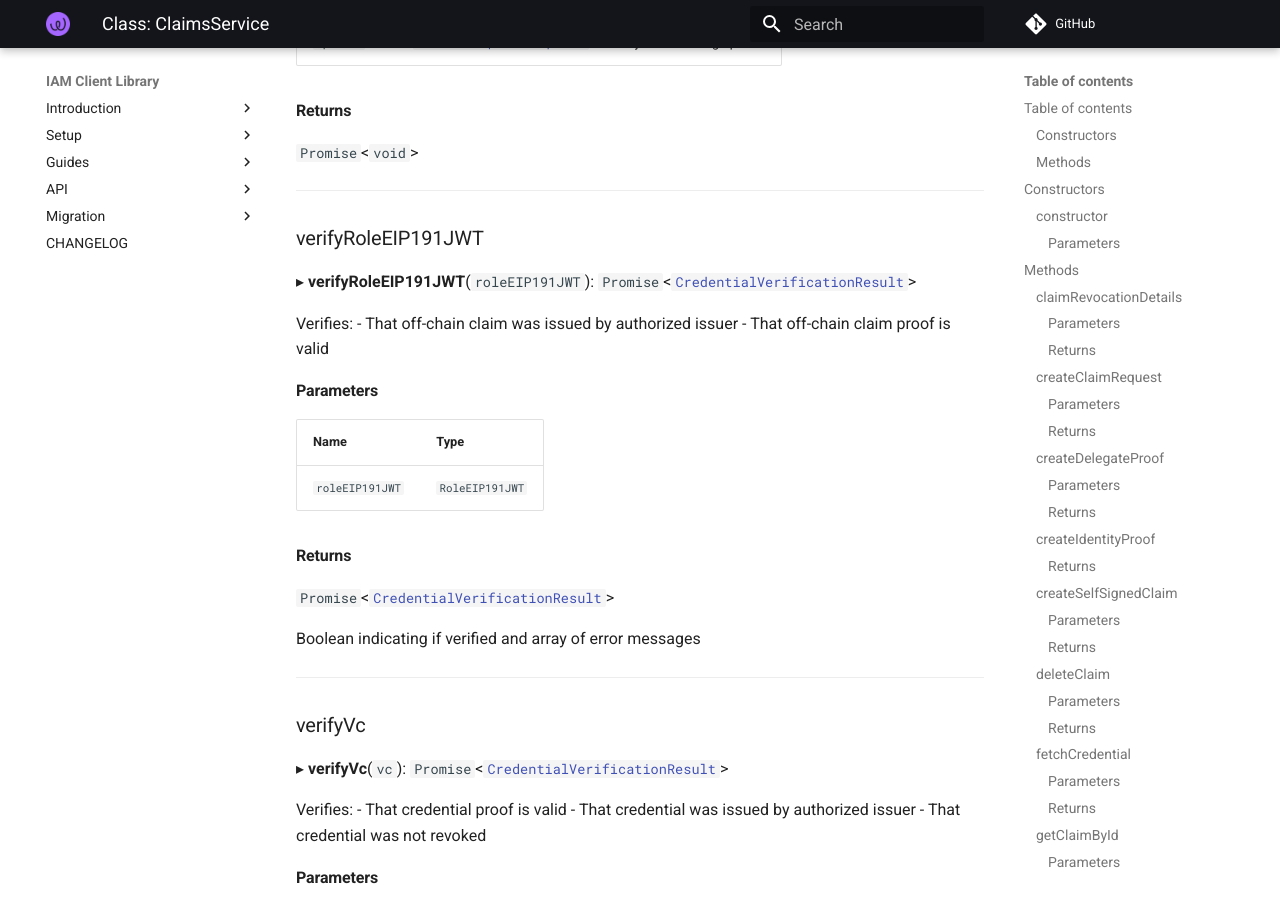
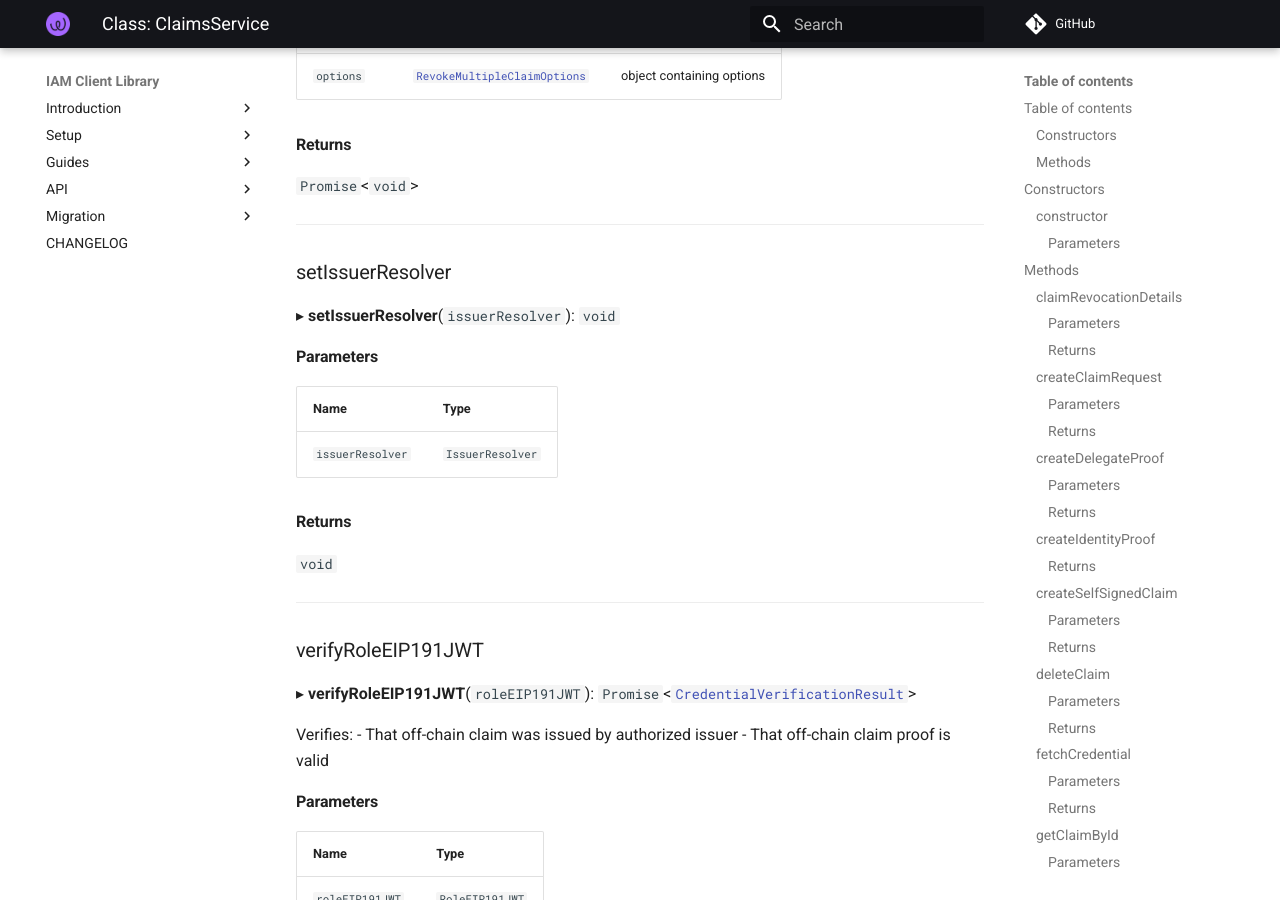
Before and after one commit to energywebfoundation/iam-client-lib, an MkDocs documentation site: the page built from docs/api/classes/modules_claims.ClaimsService.md, in a window 1280 px wide and 900 px high, scrolled down 18477 px. Built offline with MkDocs 1.6.1 and Material for MkDocs 9.7.7, drawn with Linux system fonts in a browser that asks for light colours; comment, search, counter and statistics services are not loaded.

Commit message:
feat: set issuer resolver

```diff
--- a/docs/api/classes/modules_claims.ClaimsService.md
+++ b/docs/api/classes/modules_claims.ClaimsService.md
@@ -47,6 +47,7 @@ claimsService.getClaimById(claim.id);
 - [resolveCredentialAndVerify](modules_claims.ClaimsService.md#resolvecredentialandverify)
 - [revokeClaim](modules_claims.ClaimsService.md#revokeclaim)
 - [revokeMultipleClaim](modules_claims.ClaimsService.md#revokemultipleclaim)
+- [setIssuerResolver](modules_claims.ClaimsService.md#setissuerresolver)
 - [verifyRoleEIP191JWT](modules_claims.ClaimsService.md#verifyroleeip191jwt)
 - [verifyVc](modules_claims.ClaimsService.md#verifyvc)
 - [create](modules_claims.ClaimsService.md#create)
@@ -820,6 +821,22 @@ claimsService.revokeMultipleClaim({
 
 ___
 
+### setIssuerResolver
+
+▸ **setIssuerResolver**(`issuerResolver`): `void`
+
+#### Parameters
+
+| Name | Type |
+| :------ | :------ |
+| `issuerResolver` | `IssuerResolver` |
+
+#### Returns
+
+`void`
+
+___
+
 ### verifyRoleEIP191JWT
 
 ▸ **verifyRoleEIP191JWT**(`roleEIP191JWT`): `Promise`<[`CredentialVerificationResult`](../interfaces/modules_claims.CredentialVerificationResult.md)\>
```
Also changed, not shown: docs/api/classes/modules_signer.SignerService.md (+4 -4 lines), docs/api/classes/modules_staking.StakingFactoryService.md (+8 -8 lines), docs/api/classes/modules_staking.StakingPoolService.md (+14 -14 lines), docs/api/classes/modules_verifiable_credentials.VerifiableCredentialsServiceBase.md (+4 -4 lines), docs/api/modules/modules_signer.md (+5 -5 lines), 1 other file.
